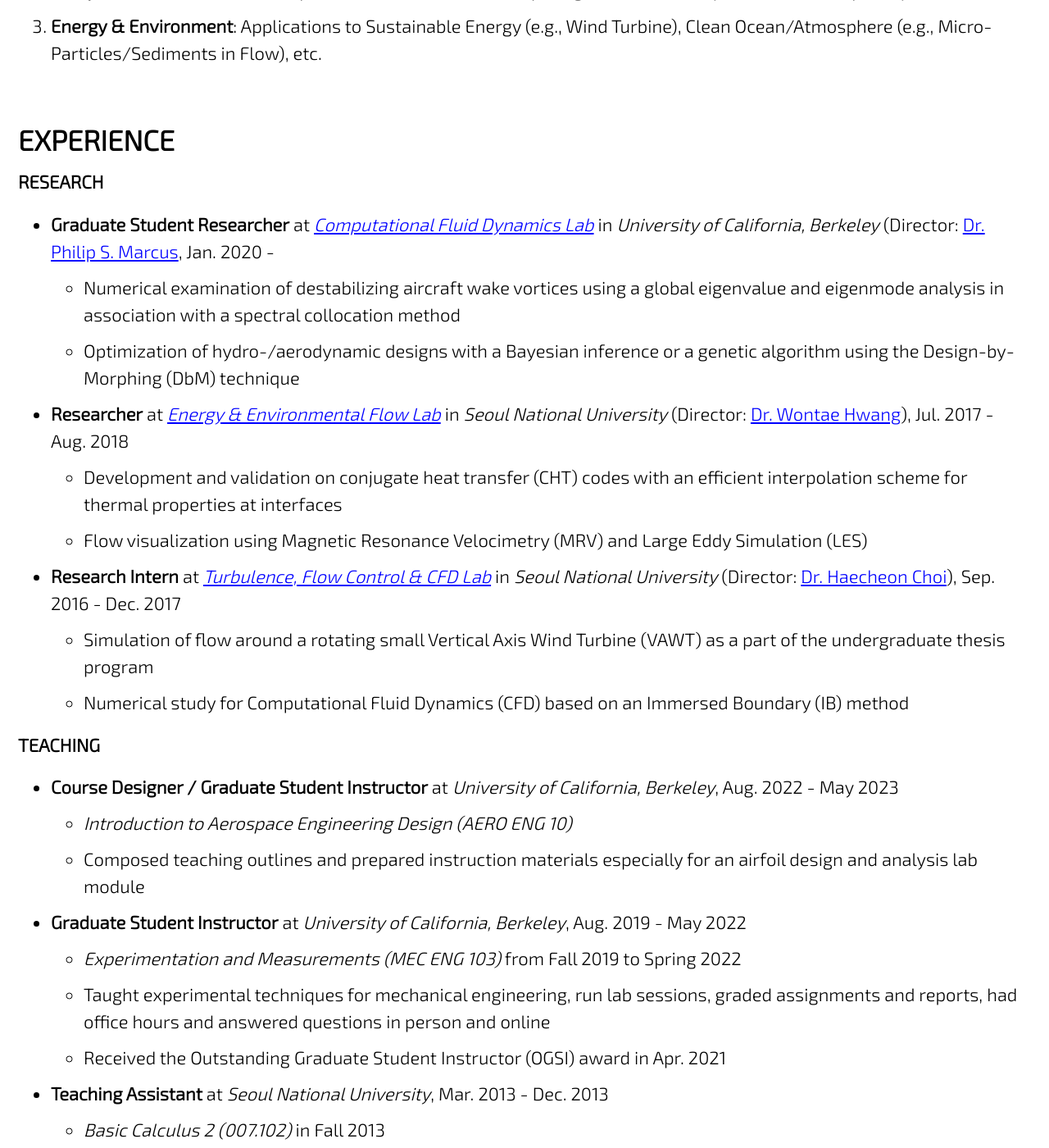
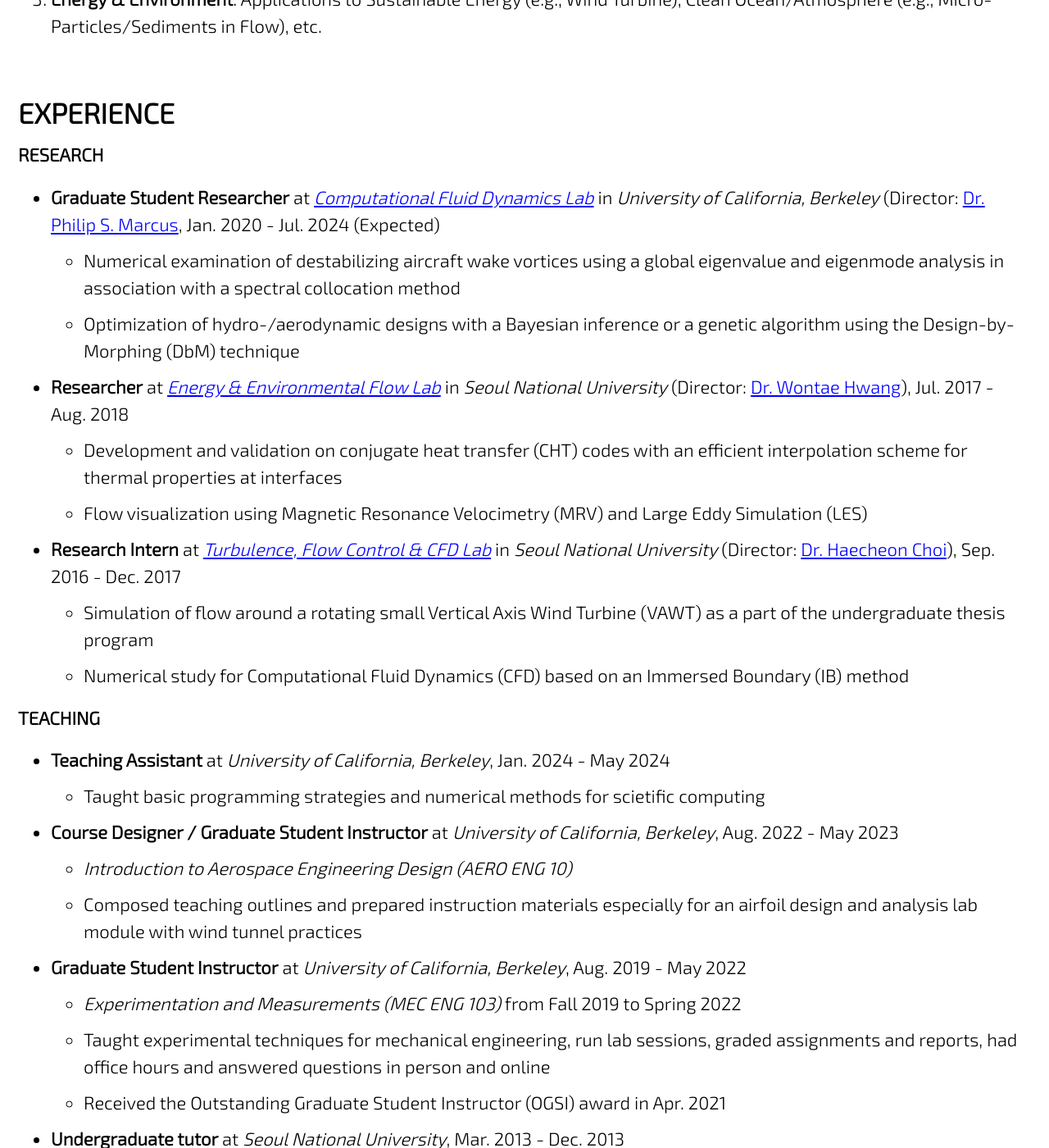
Before and after one commit to jun9303/jun9303.github.io, a Jekyll site: the page built from _pages/about.md, in a window 1280 px wide and 1400 px high, scrolled down 1442 px. Shown: the whole window at 82% size. Built offline with Jekyll 4.4.1, drawn with Linux system fonts in a browser that asks for light colours; cached includes are drawn as plain includes; nearby versions of some CDN libraries; some of the changed text lies outside the part shown.

Commit message:
About Updated 010824

```diff
--- a/_pages/about.md
+++ b/_pages/about.md
@@ -17,7 +17,7 @@ feature_row:
 
 # EDUCATION
 
-- **M.Sc./Ph.D.**, [Mechanical Engineering](http://me.berkeley.edu/), *University of California, Berkeley*, May 2024 (Expected)
+- **M.Sc./Ph.D.**, [Mechanical Engineering](http://me.berkeley.edu/), *University of California, Berkeley*, Jul. 2024 (Expected)
     <details>
       <summary>[Graduate courses taken]</summary>
       <small><b>Fluid Mechanics</b>: Advanced Fluid Mechanics (1 & 2), Engineering Aerodynamics, Experimental Methods in Single-and Multiphase Flows, Graduate Ocean Engineering Seminar, Hydrodynamic Stability and Instability, Oceanic and Atmospheric Waves, Teaching of Mechanical Engineering at the University Level, Topics in Fluid Mechanics - Vortex Dynamics
@@ -60,7 +60,7 @@ feature_row:
 
 ### RESEARCH
 
-- **Graduate Student Researcher** at *[Computational Fluid Dynamics Lab](https://cfd.me.berkeley.edu/)* in *University of California, Berkeley* (Director:  [Dr. Philip S. Marcus](https://me.berkeley.edu/people/philip-s-marcus/), Jan. 2020 -
+- **Graduate Student Researcher** at *[Computational Fluid Dynamics Lab](https://cfd.me.berkeley.edu/)* in *University of California, Berkeley* (Director:  [Dr. Philip S. Marcus](https://me.berkeley.edu/people/philip-s-marcus/), Jan. 2020 - Jul. 2024 (Expected)
   + Numerical examination of destabilizing aircraft wake vortices using a global eigenvalue and eigenmode analysis in association with a spectral collocation method
   + Optimization of hydro-/aerodynamic designs with a Bayesian inference or a genetic algorithm using the Design-by-Morphing (DbM) technique
 
@@ -74,16 +74,19 @@ feature_row:
 
 ### TEACHING
 
+- **Teaching Assistant** at *University of California, Berkeley*, Jan. 2024 - May 2024
+  + Taught basic programming strategies and numerical methods for scietific computing
+
 - **Course Designer / Graduate Student Instructor** at *University of California, Berkeley*, Aug. 2022 - May 2023
   + *Introduction to Aerospace Engineering Design (AERO ENG 10)*
-  + Composed teaching outlines and prepared instruction materials especially for an airfoil design and analysis lab module
+  + Composed teaching outlines and prepared instruction materials especially for an airfoil design and analysis lab module with wind tunnel practices
 
 - **Graduate Student Instructor** at *University of California, Berkeley*, Aug. 2019 - May 2022
   + *Experimentation and Measurements (MEC ENG 103)* from Fall 2019 to Spring 2022
   + Taught experimental techniques for mechanical engineering, run lab sessions, graded assignments and reports, had office hours and answered questions in person and online
   + Received the Outstanding Graduate Student Instructor (OGSI) award in Apr. 2021
 
-- **Teaching Assistant** at *Seoul National University*, Mar. 2013 - Dec. 2013
+- **Undergraduate tutor** at *Seoul National University*, Mar. 2013 - Dec. 2013
   + *Basic Calculus 2 (007.102)* in Fall 2013
   + *Basic Calculus 1 (007.098A)* and *Basic Physics 1 (007.099A)* in Spring 2013
   + Tutored freshmen who have difficulty in studying university-level calculus and physics
```
Also changed, not shown: other parts of _pages/about.md (+1 -1 lines).
